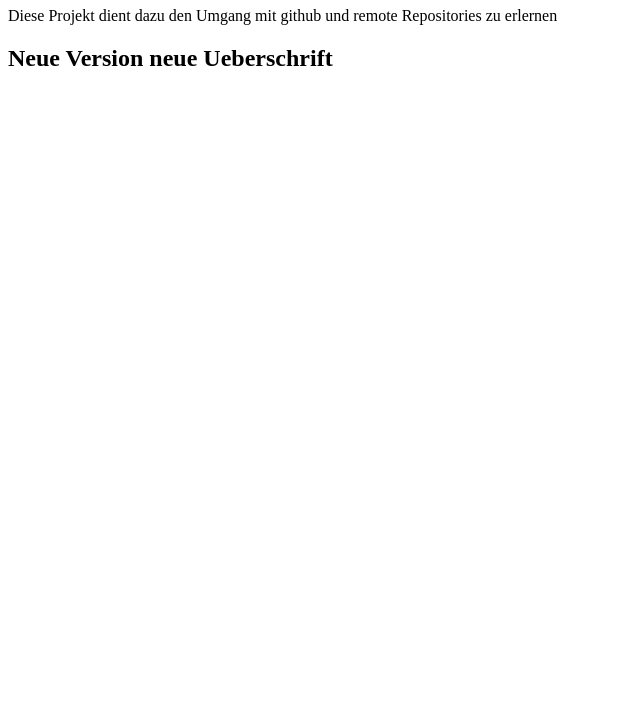
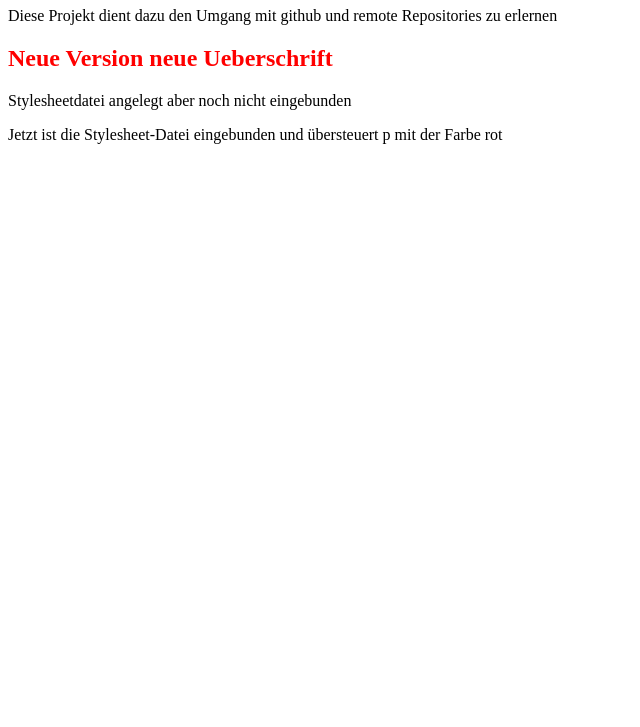
Before and after one commit to stephanmarks/tinyhtml, a plain HTML site: page tinyhtml/index.html in a window 1280 px wide. Shown: the part 73-800 px from the top of the page, without its empty margins (0-640 px from the left). Drawn offline with Linux system fonts and the light colour scheme.

Commit message:
Dritte Version

```diff
--- a/tinyhtml/index.html
+++ b/tinyhtml/index.html
@@ -3,11 +3,14 @@
   <head>
     <meta charset="utf-8">
     <meta name="viewport" content="width=device-width, initial-scale=1.0">
+    <link rel="stylesheet" href="styles.css">
     <title>Diese Projekt ist nur ein Test</title>
   </head>
   <body>
     <h1>Test github</h1>
     <p>Diese Projekt dient dazu den Umgang mit github und remote Repositories zu erlernen</p>
     <h2>Neue Version neue Ueberschrift</h2>
+    <p>Stylesheetdatei angelegt aber noch nicht eingebunden</p>
+    <p>Jetzt ist die Stylesheet-Datei eingebunden und übersteuert p mit der Farbe rot</p>
   </body>
 </html>
--- /dev/null
+++ b/tinyhtml/styles.css
@@ -0,0 +1,4 @@
+/* Teststyles */
+h2 {
+    color:red;
+    }
```
